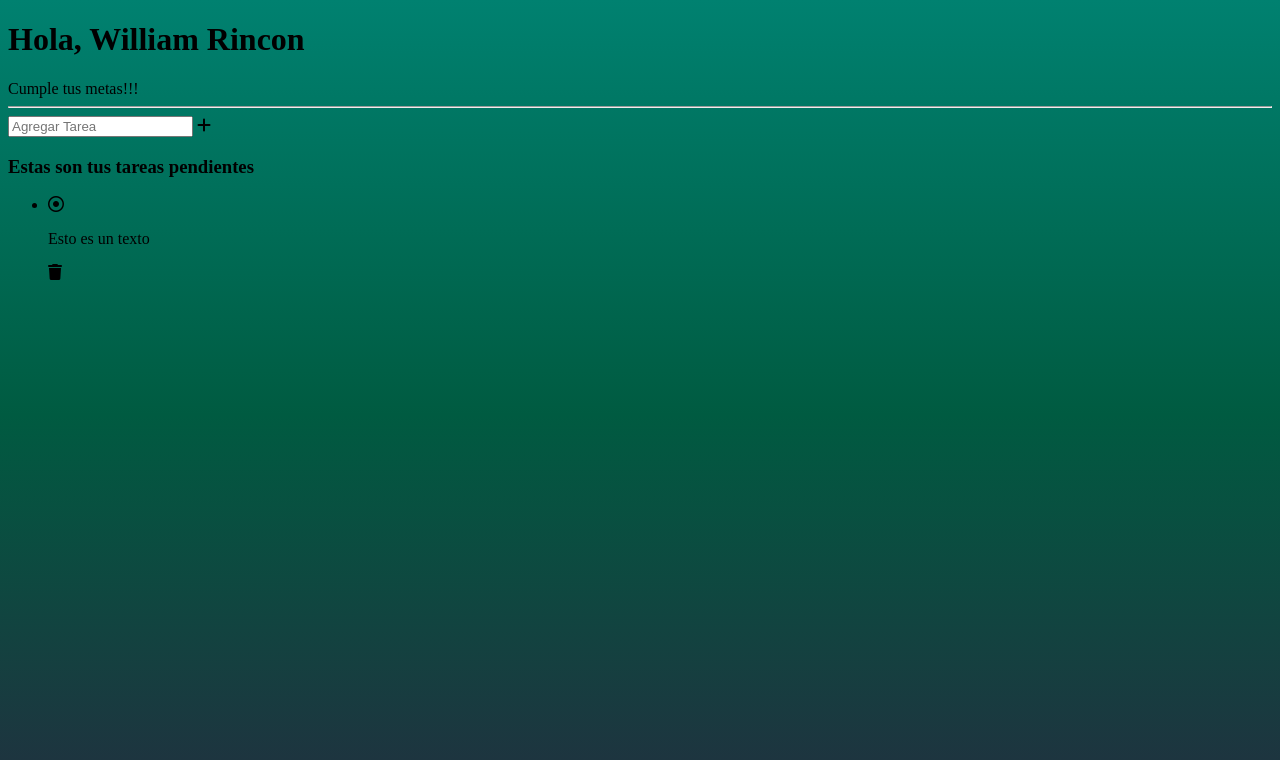
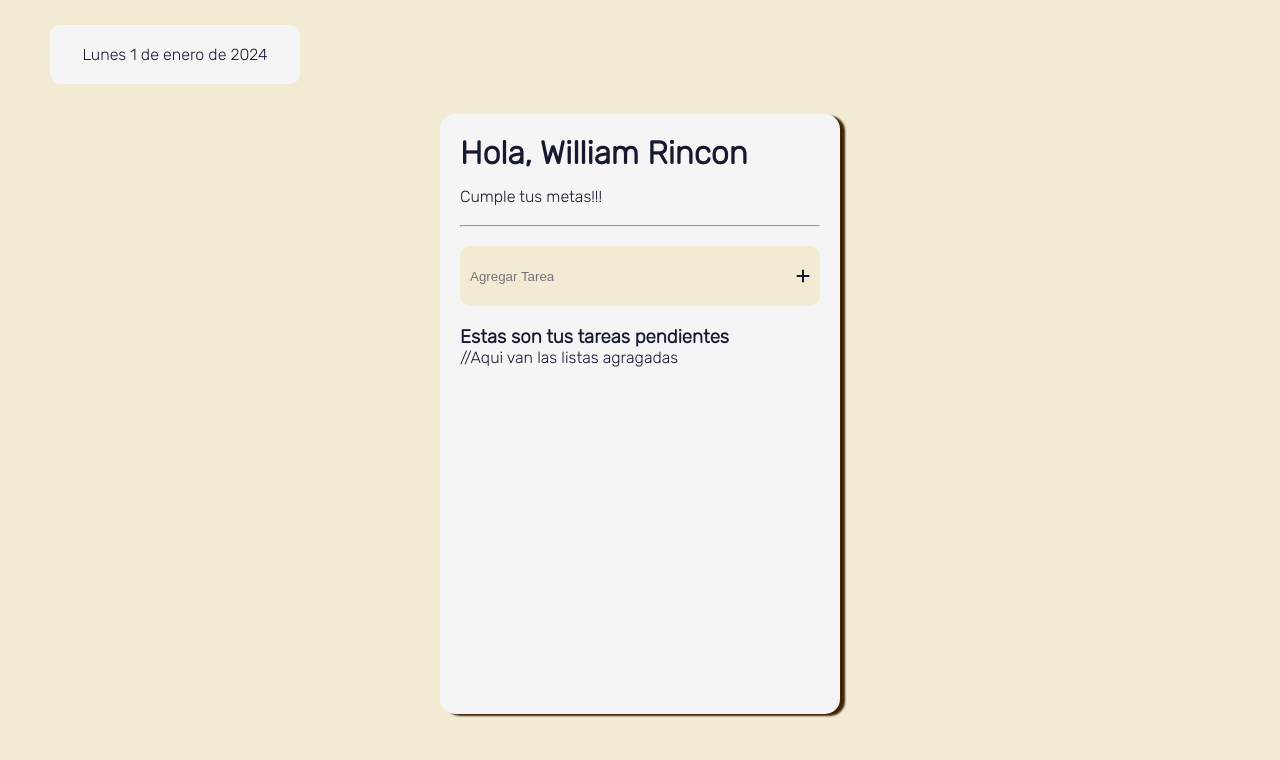
Before and after one commit to WilliamRincon02/ToDoList, a plain HTML site: page index.html in a window 1280 px wide. Drawn offline with Linux system fonts and the light colour scheme.

Commit message:
cambio en el codigo css

```diff
--- a/index.html
+++ b/index.html
@@ -4,31 +4,33 @@
     <meta charset="UTF-8">
     <meta name="viewport" content="width=device-width, initial-scale=1.0">
     <link rel="stylesheet" href="https://cdnjs.cloudflare.com/ajax/libs/font-awesome/6.5.1/css/all.min.css" integrity="sha512-DTOQO9RWCH3ppGqcWaEA1BIZOC6xxalwEsw9c2QQeAIftl+Vegovlnee1c9QX4TctnWMn13TZye+giMm8e2LwA==" crossorigin="anonymous" referrerpolicy="no-referrer" />
+    <link rel="preconnect" href="https://fonts.googleapis.com">
+    <link rel="preconnect" href="https://fonts.gstatic.com" crossorigin>
+    <link href="https://fonts.googleapis.com/css2?family=Montserrat:wght@300&family=Rubik:wght@300&display=swap" rel="stylesheet">
     <link rel="stylesheet" href="styles/styles.css">
     <title>ToDoList</title>
 </head>
 <body>
-    <main>
+    <div id="fecha">Lunes 1 de enero de 2024</div>
+    <main class="container">
         <div class="perfil">
-            <div id="fecha"></div>
             <h1>Hola, William Rincon</h1>
             <span>Cumple tus metas!!!</span>
         </div>
+        <br>
         <hr>
+        <br>
         <div class="agregarTarea">
-            <input type="text" placeholder="Agregar Tarea">
+            <input id="input-tarea" type="text" placeholder="Agregar Tarea">
             <i id="enter" class="fa-solid fa-plus"></i>
         </div>
         <div class="tareas">
             <h3>Estas son tus tareas pendientes</h3>
             <ul id="lista">
-                <li>
-                    <i id="0" data="realizado" class="fa-regular fa-circle-dot"></i>
-                    <p class="text">Esto es un texto</p>
-                    <i id="0" data="elimidado" class="fa-solid fa-trash"></i>
-                </li>
+                //Aqui van las listas agragadas
             </ul>
         </div>
     </main>
+    <script src="scripts/scripts.js"></script>
 </body>
 </html>
--- /dev/null
+++ b/scripts/scripts.js
@@ -0,0 +1,36 @@
+const fecha = document.querySelector('#fecha');
+const lista = document.querySelector('#lista');
+const input = document.querySelector('#input-tarea');
+const botonEnter = document.querySelector('#enter');
+
+//funcion agregar tarea
+
+function agregarTarea (tarea){
+    const elemento = `<li id="elemento">
+                    <i id="0" data="realizado" class="fa-regular fa-circle-dot"></i>
+                    <p class="text">${tarea}</p>
+                    <i id="0" data="elimidado" class="fa-solid fa-trash"></i>
+                    </li>`;
+
+    lista.insertAdjacentHTML("afterbegin", elemento)
+}
+
+botonEnter.addEventListener('click', ()=>{
+    const tarea = input.value;
+
+    if(tarea) {
+        agregarTarea(tarea);
+    }
+    input.value = '';
+})
+
+document.addEventListener('keyup', function(event){
+    if(event.key == 'Enter'){
+        const tarea = input.value;
+
+        if(tarea) {
+            agregarTarea(tarea);
+        }
+        input.value = "";
+    }
+})
--- a/styles/styles.css
+++ b/styles/styles.css
@@ -1,12 +1,67 @@
+*{
+    box-sizing: border-box;
+    margin: 0;
+    padding: 0;
+}
+
 :root{
-    --black: #0F0F0F;
-    --white: #fafafb;
-    --dark-blue: #232D3F;
-    --dark-green: #005B41;
-    --green-blue: #008170;
+    --white: #F5F5F5;
+    --black: #161A30;
+    --biege: #F2EAD3;
+    --dark-biege: #DFD7BF;
+    --brown: #3F2305;
 }
 
 body{
-    background: linear-gradient(to bottom, var(--green-blue),var(--dark-green),var(--dark-blue));
     height: 100vh;
+    background-color: var(--biege);
+    font-family: 'Montserrat', sans-serif;
+    font-family: 'Rubik', sans-serif;
+    color: var(--black);
 }
+
+.container {
+    width: 400px;
+    height: 600px;
+    margin-left: auto;
+    margin-right: auto;
+    margin: 30px auto 0 auto;
+    background-color: var(--white);
+    padding: 20px;
+    border-radius: 15px;
+    box-shadow: 5px 2px 2px var(--brown);
+}
+
+#fecha {
+    background-color: red;
+    padding: 20px;
+    width: 250px;
+    margin: 25px 50px 0 50px;
+    text-align: center;
+    border-radius: 10px;
+    background-color: var(--white);
+}
+
+.perfil h1 {
+    margin-bottom: 15px;
+}
+
+.agregarTarea {
+    display: flex;
+    align-items: center;
+    justify-content: space-between;
+    height: 60px;
+    padding: 10px;
+    background-color: var(--biege);
+    border-radius: 10px;
+    margin-bottom: 20px;
+}
+
+#input-tarea{
+    width: 100%;
+    height: 100%;
+    margin-right: 15px;
+    border-radius: 10px;
+    border: none;
+    background-color: var(--biege);
+}
```
